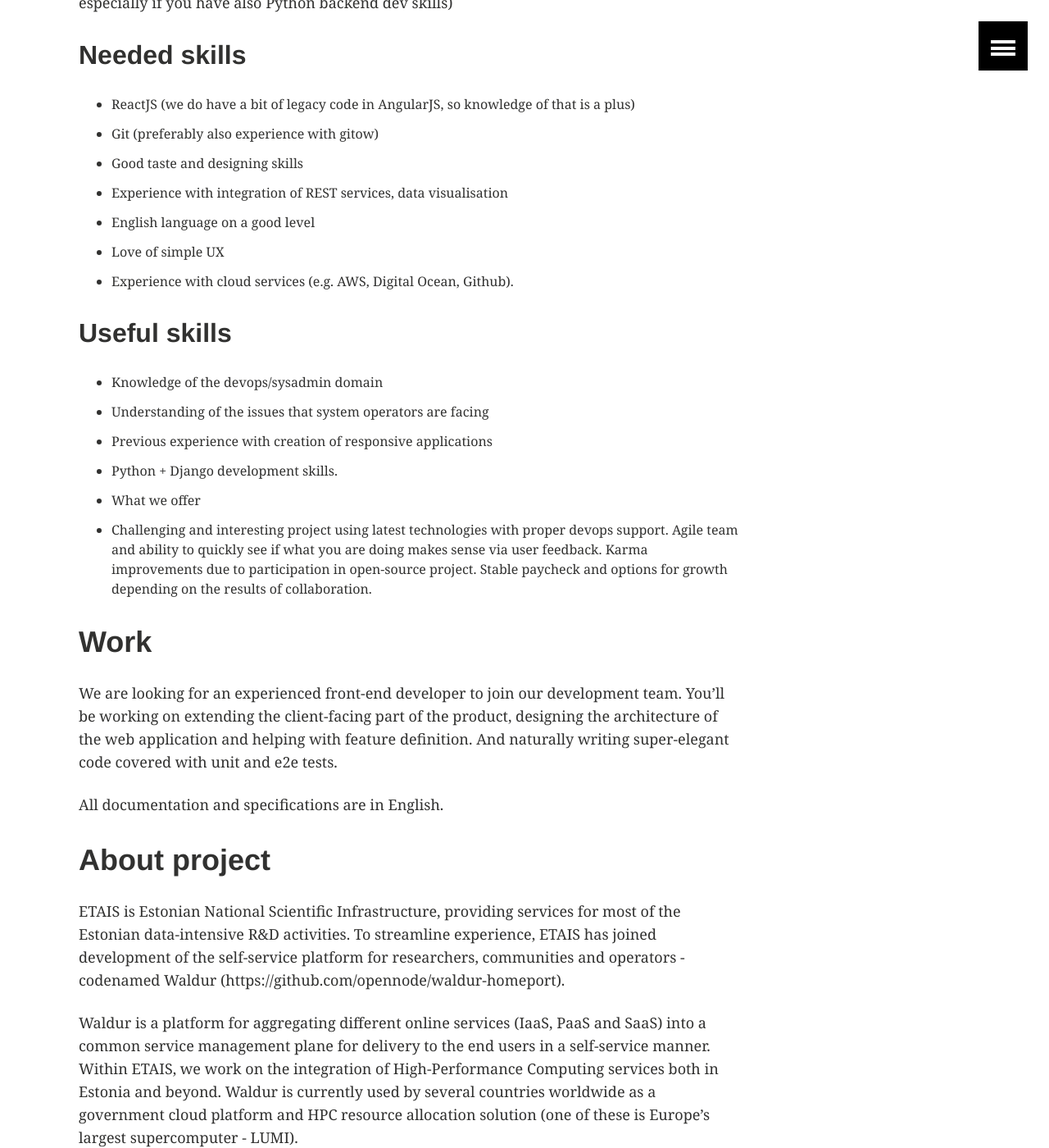
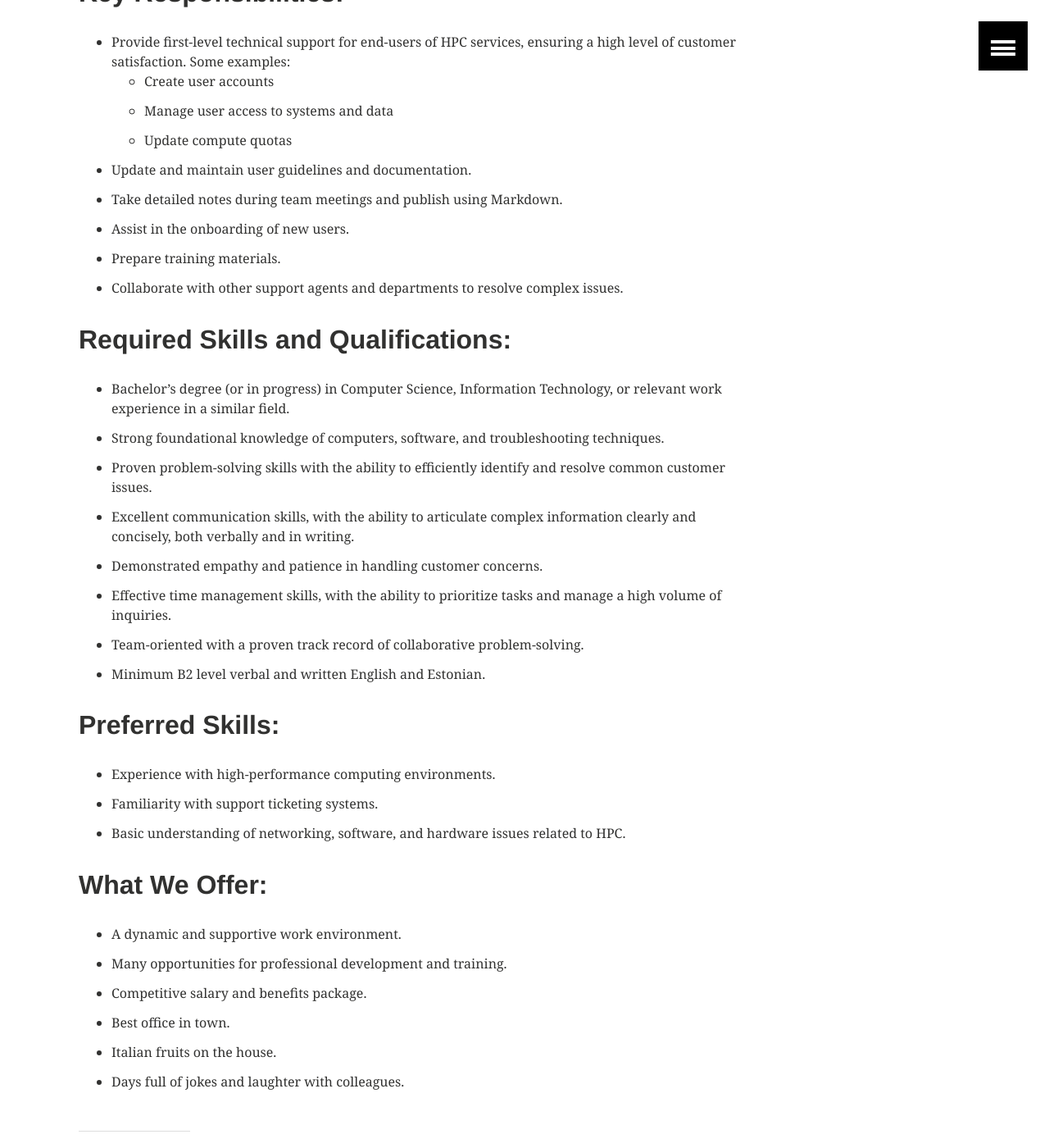
Before and after one commit to etais-ee/etais-web, a Jekyll site: the page built from jobs.md, in a window 1280 px wide and 1400 px high, scrolled down 557 px. Shown: the whole window at 82% size. Built offline with Jekyll 4.4.1, drawn with Linux system fonts in a browser that asks for light colours; comment, search, counter and statistics services are not loaded; some of the changed text lies outside the part shown.

Commit message:
Update jobs.md

```diff
--- a/jobs.md
+++ b/jobs.md
@@ -6,41 +6,50 @@ title: "Jobs"
 
 We are looking for:
 
-# Senior frontend (ReactJS) developer for open-source project
+# Technical Support Specialist (L1)
 
-If you are interested please reply to ilja@etais.ee, skype: ilja_l .
+If you are interested please contact: etais@etais.ee, ATTN: Anne Vomm
 
-Location: University of Tartu, partially remote work
+Employer: HPC Center, Institute of Computer Science, University of Tartu
 
-Salary: starting from 3000 EUR (can be negotiated depending on skills and experience, especially if you have also Python backend dev skills)
+Application deadline: 30.11.2024
 
-## Needed skills
+## Key Responsibilities:
 
-- ReactJS (we do have a bit of legacy code in AngularJS, so knowledge of that is a plus)
-- Git (preferably also experience with gitow)
-- Good taste and designing skills
-- Experience with integration of REST services, data visualisation
-- English language on a good level
-- Love of simple UX
-- Experience with cloud services (e.g. AWS, Digital Ocean, Github).
+- Provide first-level technical support for end-users of HPC services, ensuring a high level of customer satisfaction. Some examples:
+  - Create user accounts
+  - Manage user access to systems and data
+  - Update compute quotas
+- Update and maintain user guidelines and documentation.
+- Take detailed notes during team meetings and publish using Markdown.
+- Assist in the onboarding of new users.
+- Prepare training materials.
+- Collaborate with other support agents and departments to resolve complex issues.
 
-## Useful skills
 
-- Knowledge of the devops/sysadmin domain
-- Understanding of the issues that system operators are facing
-- Previous experience with creation of responsive applications
-- Python + Django development skills.
-- What we offer
-- Challenging and interesting project using latest technologies with proper devops support. Agile team and ability to quickly see if what you are doing makes sense via user feedback. Karma improvements due to participation in open-source project. Stable paycheck and options for growth depending on the results of collaboration.
+## Required Skills and Qualifications:
 
-# Work
+- Bachelor’s degree (or in progress) in Computer Science, Information Technology, or relevant work experience in a similar field.
+- Strong foundational knowledge of computers, software, and troubleshooting techniques.
+- Proven problem-solving skills with the ability to efficiently identify and resolve common customer issues.
+- Excellent communication skills, with the ability to articulate complex information clearly and concisely, both verbally and in writing.
+- Demonstrated empathy and patience in handling customer concerns.
+- Effective time management skills, with the ability to prioritize tasks and manage a high volume of inquiries.
+- Team-oriented with a proven track record of collaborative problem-solving.
+- Minimum B2 level verbal and written English and Estonian.
 
-We are looking for an experienced front-end developer to join our development team. You’ll be working on extending the client-facing part of the product, designing the architecture of the web application and helping with feature definition. And naturally writing super-elegant code covered with unit and e2e tests.
 
-All documentation and specifications are in English.
+## Preferred Skills:
 
-# About project
+- Experience with high-performance computing environments.
+- Familiarity with support ticketing systems.
+- Basic understanding of networking, software, and hardware issues related to HPC.
 
-ETAIS is Estonian National Scientific Infrastructure, providing services for most of the Estonian data-intensive R&D activities. To streamline experience, ETAIS has joined development of the self-service platform for researchers, communities and operators - codenamed Waldur (https://github.com/opennode/waldur-homeport).
+## What We Offer:
 
-Waldur is a platform for aggregating different online services (IaaS, PaaS and SaaS) into a common service management plane for delivery to the end users in a self-service manner. Within ETAIS, we work on the integration of High-Performance Computing services both in Estonia and beyond. Waldur is currently used by several countries worldwide as a government cloud platform and HPC resource allocation solution (one of these is Europe's largest supercomputer - LUMI).
+- A dynamic and supportive work environment.
+- Many opportunities for professional development and training.
+- Competitive salary and benefits package.
+- Best office in town.
+- Italian fruits on the house.
+- Days full of jokes and laughter with colleagues.
```
